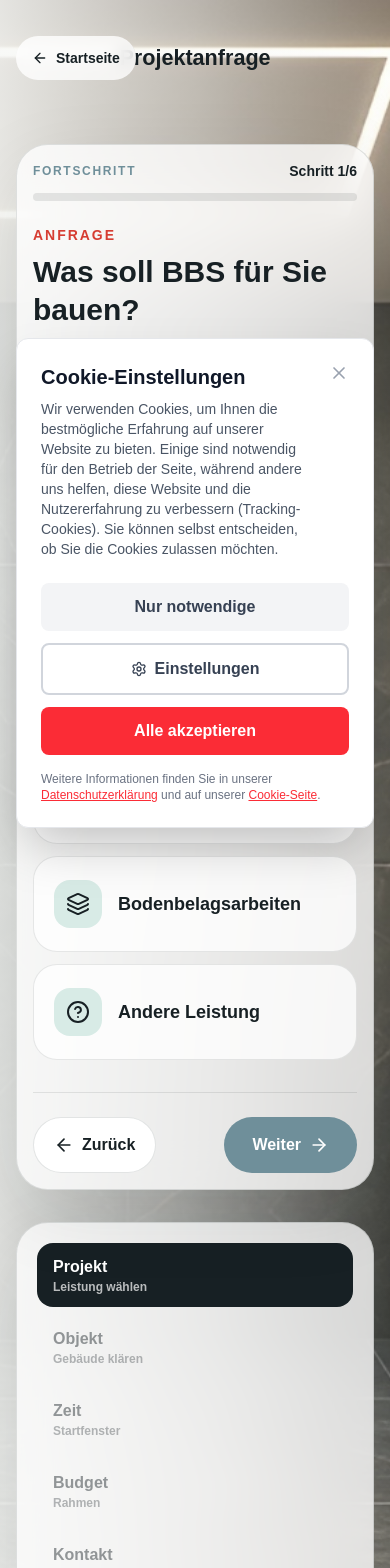
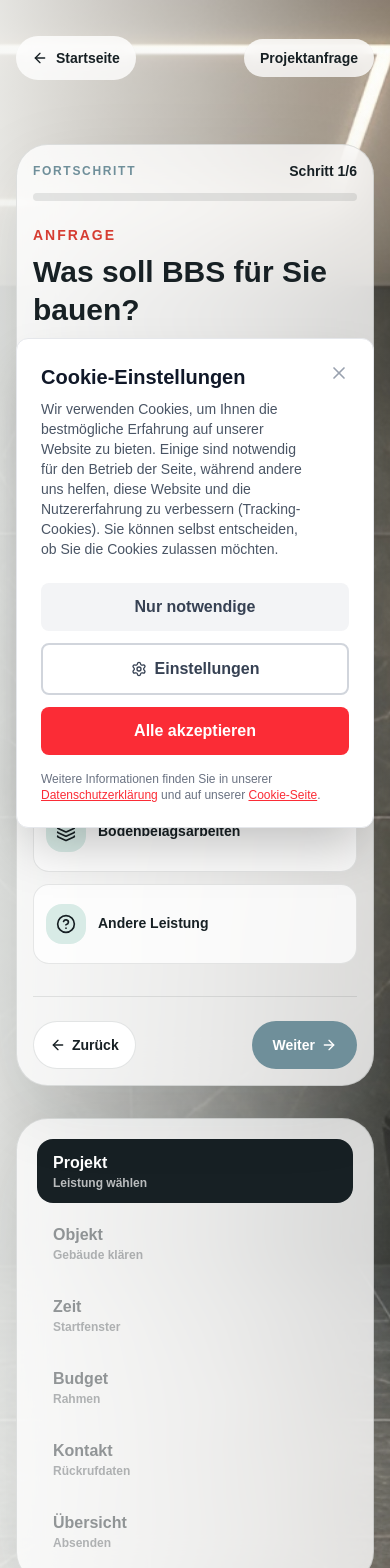
Before and after one commit to Hartoooooo/BBS, a Next.js app: page /anfrage in a window 390 px wide. Shown: the top 1568 px of the page. Built offline with nearby package versions, Linux system fonts and the light colour scheme.

Commit message:
Refine mobile layout

```diff
--- a/src/app/anfrage/page.tsx
+++ b/src/app/anfrage/page.tsx
@@ -185,7 +185,7 @@ const AnfragePage = () => {
   };
 
   const optionClass = (active: boolean) =>
-    `group relative flex min-h-24 cursor-pointer items-center gap-4 rounded-3xl border p-5 text-left transition lg:min-h-16 lg:gap-3 lg:rounded-2xl lg:p-4 ${
+    `group relative flex min-h-20 cursor-pointer items-center gap-3 rounded-2xl border p-3 text-left transition sm:min-h-24 sm:gap-4 sm:rounded-3xl sm:p-5 lg:min-h-16 lg:gap-3 lg:rounded-2xl lg:p-4 ${
       active
         ? 'border-[#d63d32] bg-[#d63d32] text-white shadow-[0_18px_44px_rgba(214,61,50,0.22)]'
         : 'border-[#172024]/10 bg-white/76 text-[#172024] hover:-translate-y-1 hover:border-[#d63d32]/45 hover:bg-white'
@@ -211,10 +211,10 @@ const AnfragePage = () => {
                       onChange={(event) => handleInputChange('projectType', event.target.value)}
                       className="sr-only"
                     />
-                    <span className={`rounded-2xl p-3 lg:p-2.5 ${active ? 'bg-white/16' : 'bg-[#d8ebe6]'}`}>
-                      <Icon className="h-6 w-6 lg:h-5 lg:w-5" />
+                    <span className={`rounded-2xl p-2.5 sm:p-3 lg:p-2.5 ${active ? 'bg-white/16' : 'bg-[#d8ebe6]'}`}>
+                      <Icon className="h-5 w-5 sm:h-6 sm:w-6 lg:h-5 lg:w-5" />
                     </span>
-                    <span className="min-w-0 flex-1 break-words text-lg font-black leading-tight hyphens-auto pr-5 lg:text-[15px]">{type.label}</span>
+                    <span className="min-w-0 flex-1 break-words pr-5 text-sm font-black leading-tight hyphens-auto sm:text-lg lg:text-[15px]">{type.label}</span>
                     {active && <CheckCircle2 className="absolute right-4 top-4 h-5 w-5 lg:h-4 lg:w-4" />}
                   </label>
                 );
@@ -233,7 +233,7 @@ const AnfragePage = () => {
                   key={type}
                   type="button"
                   onClick={() => handleInputChange('buildingType', type)}
-                  className={`min-h-14 rounded-2xl px-4 font-black transition ${
+                  className={`min-h-12 rounded-2xl px-3 text-sm font-black transition sm:min-h-14 sm:px-4 sm:text-base ${
                     formData.buildingType === type ? 'bg-white text-[#172024]' : 'text-white/62 hover:text-white'
                   }`}
                 >
@@ -254,10 +254,10 @@ const AnfragePage = () => {
                       onChange={(event) => handlePropertyTypeChange(property.id, event.target.checked)}
                       className="sr-only"
                     />
-                    <span className={`flex h-11 w-11 items-center justify-center rounded-2xl border lg:h-9 lg:w-9 ${active ? 'border-white/35' : 'border-[#172024]/14'}`}>
-                      {active && <Check className="h-5 w-5 lg:h-4 lg:w-4" />}
+                    <span className={`flex h-9 w-9 items-center justify-center rounded-2xl border sm:h-11 sm:w-11 lg:h-9 lg:w-9 ${active ? 'border-white/35' : 'border-[#172024]/14'}`}>
+                      {active && <Check className="h-4 w-4 sm:h-5 sm:w-5 lg:h-4 lg:w-4" />}
                     </span>
-                    <span className="min-w-0 flex-1 break-words text-lg font-black leading-tight hyphens-auto lg:text-[15px]">{property.label}</span>
+                    <span className="min-w-0 flex-1 break-words text-sm font-black leading-tight hyphens-auto sm:text-lg lg:text-[15px]">{property.label}</span>
                   </label>
                 );
               })}
@@ -282,8 +282,8 @@ const AnfragePage = () => {
                       onChange={(event) => handleInputChange('timeframe', event.target.value)}
                       className="sr-only"
                     />
-                    <Clock className="h-6 w-6 lg:h-5 lg:w-5" />
-                    <span className="min-w-0 flex-1 break-words text-xl font-black leading-tight hyphens-auto pr-5 lg:text-[15px]">{timeframe.label}</span>
+                    <Clock className="h-5 w-5 sm:h-6 sm:w-6 lg:h-5 lg:w-5" />
+                    <span className="min-w-0 flex-1 break-words pr-5 text-base font-black leading-tight hyphens-auto sm:text-xl lg:text-[15px]">{timeframe.label}</span>
                     {active && <CheckCircle2 className="absolute right-4 top-4 h-5 w-5 lg:h-4 lg:w-4" />}
                   </label>
                 );
@@ -309,7 +309,7 @@ const AnfragePage = () => {
                       onChange={(event) => handleInputChange('budget', event.target.value)}
                       className="sr-only"
                     />
-                    <span className="min-w-0 flex-1 break-words text-xl font-black leading-tight hyphens-auto pr-5 lg:text-[15px]">{budget.label}</span>
+                    <span className="min-w-0 flex-1 break-words pr-5 text-base font-black leading-tight hyphens-auto sm:text-xl lg:text-[15px]">{budget.label}</span>
                     {active && <CheckCircle2 className="absolute right-4 top-4 h-5 w-5 lg:h-4 lg:w-4" />}
                   </label>
                 );
@@ -428,7 +428,7 @@ const AnfragePage = () => {
               <ArrowLeft className="h-4 w-4" />
               Startseite
             </Link>
-            <h1 className="absolute left-1/2 top-1/2 w-[min(58vw,720px)] -translate-x-1/2 -translate-y-1/2 text-center text-[clamp(1.35rem,4.2vw,3.3rem)] font-black leading-[0.95] tracking-normal text-[#172024]">
+            <h1 className="relative z-10 ml-auto inline-flex items-center rounded-full bg-white/78 px-4 py-3 text-right text-sm font-black leading-none text-[#172024] backdrop-blur sm:absolute sm:left-1/2 sm:top-1/2 sm:ml-0 sm:w-[min(58vw,720px)] sm:-translate-x-1/2 sm:-translate-y-1/2 sm:justify-center sm:bg-transparent sm:px-0 sm:py-0 sm:text-center sm:text-[clamp(1.35rem,4.2vw,3.3rem)] sm:leading-[0.95] sm:backdrop-blur-none">
               Projektanfrage
             </h1>
             <div className="relative z-10 hidden gap-4 text-sm font-black text-[#172024] sm:flex">
@@ -520,18 +520,18 @@ const AnfragePage = () => {
                 {currentStep === 1 ? (
                   <Link
                     href="/"
-                    className="inline-flex min-h-14 items-center justify-center gap-2 rounded-full border border-[#172024]/12 bg-white px-5 font-black text-[#172024] transition hover:bg-[#d8ebe6]"
+                    className="inline-flex min-h-12 items-center justify-center gap-1.5 rounded-full border border-[#172024]/12 bg-white px-4 text-sm font-black text-[#172024] transition hover:bg-[#d8ebe6] sm:min-h-14 sm:gap-2 sm:px-5 sm:text-base"
                   >
-                    <ArrowLeft className="h-5 w-5" />
+                    <ArrowLeft className="h-4 w-4 sm:h-5 sm:w-5" />
                     Zurück
                   </Link>
                 ) : (
                   <button
                     type="button"
                     onClick={prevStep}
-                    className="inline-flex min-h-14 items-center justify-center gap-2 rounded-full border border-[#172024]/12 bg-white px-5 font-black text-[#172024] transition hover:bg-[#d8ebe6]"
+                    className="inline-flex min-h-12 items-center justify-center gap-1.5 rounded-full border border-[#172024]/12 bg-white px-4 text-sm font-black text-[#172024] transition hover:bg-[#d8ebe6] sm:min-h-14 sm:gap-2 sm:px-5 sm:text-base"
                   >
-                    <ArrowLeft className="h-5 w-5" />
+                    <ArrowLeft className="h-4 w-4 sm:h-5 sm:w-5" />
                     Zurück
                   </button>
                 )}
@@ -541,18 +541,18 @@ const AnfragePage = () => {
                     type="button"
                     onClick={nextStep}
                     disabled={!canProceed()}
-                    className="inline-flex min-h-14 items-center justify-center gap-2 rounded-full bg-[#d63d32] px-7 font-black text-white shadow-[0_18px_44px_rgba(214,61,50,0.25)] transition hover:-translate-y-1 hover:bg-[#b93028] disabled:cursor-not-allowed disabled:bg-[#6f8f9a] disabled:shadow-none disabled:hover:translate-y-0"
+                    className="inline-flex min-h-12 items-center justify-center gap-1.5 rounded-full bg-[#d63d32] px-5 text-sm font-black text-white shadow-[0_18px_44px_rgba(214,61,50,0.25)] transition hover:-translate-y-1 hover:bg-[#b93028] disabled:cursor-not-allowed disabled:bg-[#6f8f9a] disabled:shadow-none disabled:hover:translate-y-0 sm:min-h-14 sm:gap-2 sm:px-7 sm:text-base"
                   >
                     Weiter
-                    <ArrowRight className="h-5 w-5" />
+                    <ArrowRight className="h-4 w-4 sm:h-5 sm:w-5" />
                   </button>
                 ) : (
                   <button
                     type="submit"
-                    className="inline-flex min-h-14 items-center justify-center gap-2 rounded-full bg-[#172024] px-7 font-black text-white transition hover:-translate-y-1"
+                    className="inline-flex min-h-12 items-center justify-center gap-1.5 rounded-full bg-[#172024] px-5 text-sm font-black text-white transition hover:-translate-y-1 sm:min-h-14 sm:gap-2 sm:px-7 sm:text-base"
                   >
                     Anfrage absenden
-                    <Check className="h-5 w-5" />
+                    <Check className="h-4 w-4 sm:h-5 sm:w-5" />
                   </button>
                 )}
               </div>
--- a/src/components/layout/Header.tsx
+++ b/src/components/layout/Header.tsx
@@ -56,7 +56,7 @@ const Header = () => {
           />
           <span className="min-w-0">
             <span className="block text-xl font-black leading-none tracking-tight text-[#172024]">BBS</span>
-            <span className="block max-w-[150px] truncate text-[11px] font-bold uppercase tracking-[0.12em] text-[#6f8f9a] sm:max-w-none">
+            <span className="block whitespace-nowrap text-[9px] font-bold uppercase tracking-[0.06em] text-[#6f8f9a] sm:text-[11px] sm:tracking-[0.12em]">
               Barrierefreies Bauen
             </span>
           </span>
--- a/src/components/sections/Hero.tsx
+++ b/src/components/sections/Hero.tsx
@@ -53,9 +53,9 @@ const Hero = () => {
               ['150+', 'Projekte realisiert'],
               ['Regional', 'Berlin & Brandenburg'],
             ].map(([value, label]) => (
-              <div key={label} className="rounded-2xl border border-[#172024]/12 bg-white/78 p-4 shadow-[0_24px_80px_rgba(23,32,36,0.08)]">
-                <div className="text-2xl font-black text-[#172024] sm:text-3xl">{value}</div>
-                <div className="mt-1 whitespace-nowrap text-[0.68rem] font-bold uppercase tracking-[0.08em] text-[#6f8f9a]">{label}</div>
+              <div key={label} className="rounded-2xl border border-[#172024]/12 bg-white/78 p-3 shadow-[0_24px_80px_rgba(23,32,36,0.08)] sm:p-4">
+                <div className="text-base font-black text-[#172024] sm:text-3xl">{value}</div>
+                <div className="mt-1 whitespace-nowrap text-[0.48rem] font-bold uppercase tracking-[0.01em] text-[#6f8f9a] sm:text-[0.68rem] sm:tracking-[0.08em]">{label}</div>
               </div>
             ))}
           </div>
```
